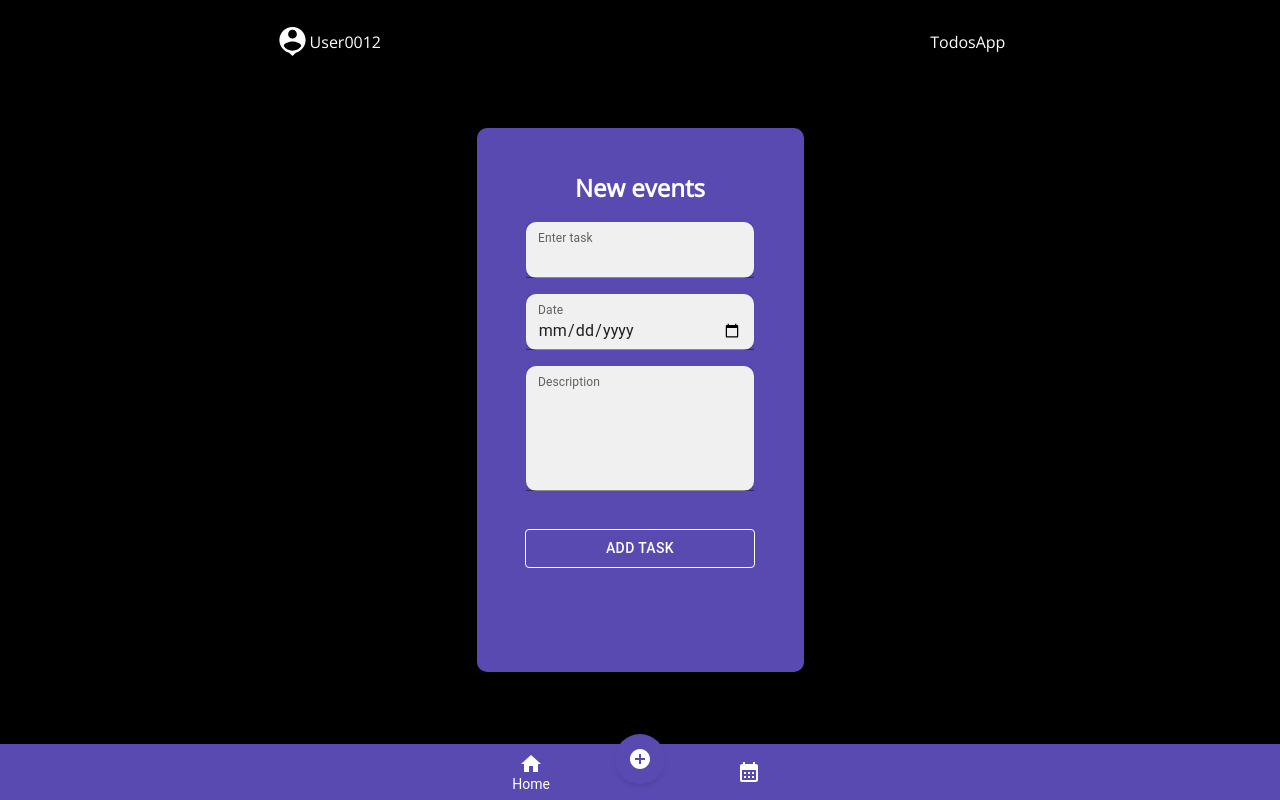
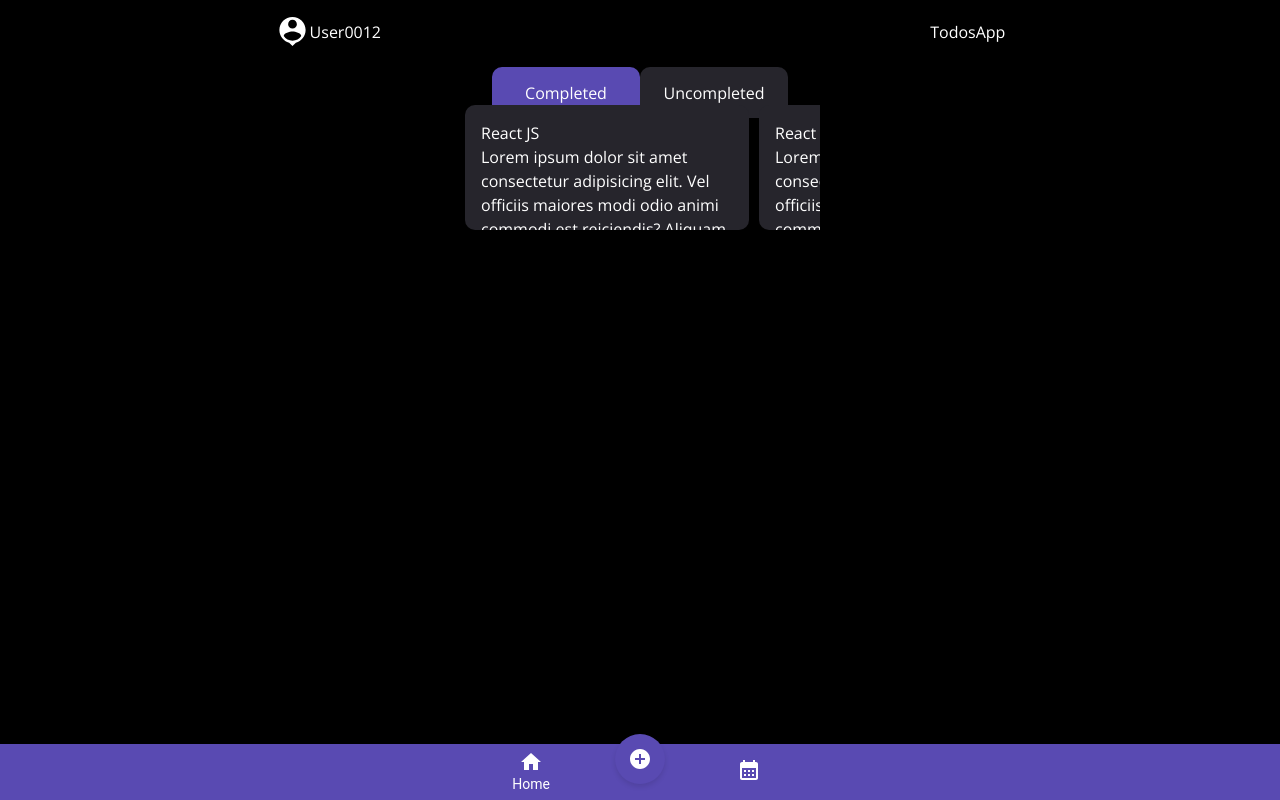
Before and after one commit to mitsuya-creator/todolist, a React (Vite) app: page / in a window 1280 px wide. Built offline with nearby package versions, Linux system fonts and the light colour scheme.

Commit message:
Add: adding and styling events listTodosByActions

```diff
--- a/package.json
+++ b/package.json
@@ -28,6 +28,7 @@
     "eslint-plugin-react": "^7.32.2",
     "eslint-plugin-react-hooks": "^4.6.0",
     "eslint-plugin-react-refresh": "^0.4.3",
+    "tailwindcss": "^3.3.5",
     "vite": "^4.4.5"
   }
 }
--- /dev/null
+++ b/src/components/events.jsx
@@ -0,0 +1,16 @@
+import React from "react";
+import ListTodosByActions from "./listTodosByActions";
+
+export default function EventsHere() {
+    return (
+        <div className="container_todos_by_actions">
+            <section className="button_actions">
+                <div>
+                    <button className="button_actions_active">Completed</button>
+                    <button>Uncompleted</button>
+                </div>
+            </section>
+            <ListTodosByActions />
+        </div>
+    )
+}
--- a/src/components/home.jsx
+++ b/src/components/home.jsx
@@ -8,6 +8,8 @@ import CloseIcon from '@mui/icons-material/Close';
 import NoEventHere from './noEvent';
 import User from './userProfile';
 import Form from './form';
+import EventsHere from './events';
+
 
 export default function Home() {
     const [value, setValue] = useState('recents');
@@ -23,7 +25,8 @@ export default function Home() {
         <div className="container_todosApp">
             <User />
             {/* <NoEventHere /> */}
-            <Form />
+            {/* <Form /> */}
+            <EventsHere />
             <BottomNavigation value={value} onChange={handleChange}>
                 <BottomNavigationAction
                     label="Home"
--- /dev/null
+++ b/src/components/listTodosByActions.jsx
@@ -0,0 +1,32 @@
+import React from "react";
+
+export default function ListTodosByActions() {
+    return (
+        <ul className="container_list_by_actions">
+            <li className="body_list_by_actions">
+                <h1>React JS</h1>
+                <p>Lorem ipsum dolor sit amet consectetur adipisicing elit. Vel officiis maiores modi odio animi commodi est reiciendis? Aliquam nobis praesentium fuga id ex eaque, architecto error ipsam labore necessitatibus odio.</p>
+            </li>
+            <li className="body_list_by_actions">
+                <h1>React Components</h1>
+                <p>Lorem ipsum dolor sit amet consectetur adipisicing elit. Vel officiis maiores modi odio animi commodi est reiciendis? Aliquam nobis praesentium fuga id ex eaque, architecto error ipsam labore necessitatibus odio.</p>
+            </li>
+            <li className="body_list_by_actions">
+                <h1>React Components</h1>
+                <p>Lorem ipsum dolor sit amet consectetur adipisicing elit. Vel officiis maiores modi odio animi commodi est reiciendis? Aliquam nobis praesentium fuga id ex eaque, architecto error ipsam labore necessitatibus odio.</p>
+            </li>
+            <li className="body_list_by_actions">
+                <h1>React Components</h1>
+                <p>Lorem ipsum dolor sit amet consectetur adipisicing elit. Vel officiis maiores modi odio animi commodi est reiciendis? Aliquam nobis praesentium fuga id ex eaque, architecto error ipsam labore necessitatibus odio.</p>
+            </li>
+            <li className="body_list_by_actions">
+                <h1>React Components</h1>
+                <p>Lorem ipsum dolor sit amet consectetur adipisicing elit. Vel officiis maiores modi odio animi commodi est reiciendis? Aliquam nobis praesentium fuga id ex eaque, architecto error ipsam labore necessitatibus odio.</p>
+            </li>
+            <li className="body_list_by_actions">
+                <h1>React Components</h1>
+                <p>Lorem ipsum dolor sit amet consectetur adipisicing elit. Vel officiis maiores modi odio animi commodi est reiciendis? Aliquam nobis praesentium fuga id ex eaque, architecto error ipsam labore necessitatibus odio.</p>
+            </li>
+        </ul>
+    )
+}
--- a/src/style/style.css
+++ b/src/style/style.css
@@ -1,3 +1,7 @@
+@tailwind base;
+@tailwind components;
+@tailwind utilities;
+
 :root {
     --bg-primary: #26252C;
     --bg-secondary: #594AB2;
@@ -116,7 +120,7 @@ body {
     justify-content: space-around;
     align-items: center;
     position: fixed;
-    top: 10px;
+    top: 0px;
     background-color: #000;
 }
 
@@ -182,3 +186,72 @@ body {
     box-shadow: none !important;
     border: 1px solid var(--color-primary) !important;
 }
+
+.container_todos_by_actions {
+    width: 100vw;
+    height: 246px;
+    background-color: #000;
+}
+
+.button_actions {
+    padding-top: 67px;
+    display: flex;
+    width: 100vw;
+    height: 51px;
+    justify-content: center;
+    background-color: #000;
+}
+
+.button_actions div {
+    width: 296px;
+    background-color: var(--bg-primary);
+}
+
+.button_actions button {
+    width: 148px;
+    background-color: var(--bg-primary);
+    outline: none;
+    border: none;
+    height: 51px;
+    border-radius: 10px;
+    line-height: 16px;
+}
+
+.button_actions_active {
+    background-color: var(--bg-secondary) !important;
+}
+
+ul li {
+    display: inline;
+}
+
+.container_list_by_actions {
+    background-color: #000;
+    width: 360px;
+    height: fit-content;
+    overflow-x: auto;
+    white-space: nowrap;
+    margin: 33px auto;
+    scroll-snap-type: x mandatory;
+}
+
+.body_list_by_actions {
+    display: inline-block;
+    width: 284px;
+    height: 125px;
+    margin: 5px;
+    overflow: hidden;
+    text-overflow: ellipsis;
+    white-space: normal;
+    padding: 16px;
+    background-color: var(--bg-primary);
+    scroll-snap-align: center;
+    border-radius: 10px;
+}
+
+.body_list_by_actions p {
+    display: -webkit-box;
+    -webkit-line-clamp: 5;
+    -webkit-box-orient: vertical;
+    overflow: hidden;
+}
--- /dev/null
+++ b/tailwind.config.js
@@ -0,0 +1,8 @@
+/** @type {import('tailwindcss').Config} */
+module.exports = {
+  content: ["./src/**/*.{html,js}"],
+  theme: {
+    extend: {},
+  },
+  plugins: [],
+}
```
Also changed, not shown: 1 other file (tests, documents, lock files or other folders).
